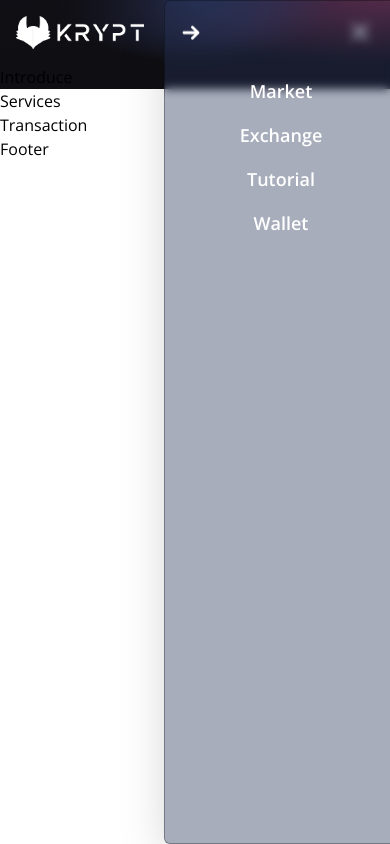
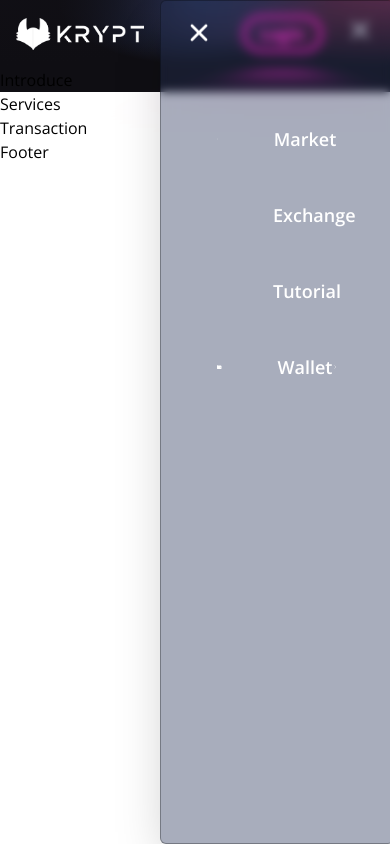
Before and after one commit to minhtri06ltr/KRYPT, a React (Vite) app in the folder client/: page / in a window 390 px wide. Both pictures are taken after a click on the icon 360 px from the left and 32 px from the top of the page. Built offline with nearby package versions, Linux system fonts and the light colour scheme.

Commit message:
navbar animation + mobile

```diff
--- a/client/index.html
+++ b/client/index.html
@@ -4,7 +4,7 @@
     <meta charset="UTF-8" />
     <link rel="icon" type="image/svg+xml" href="/src/favicon.svg" />
     <meta name="viewport" content="width=device-width, initial-scale=1.0" />
-    <title>Vite App</title>
+    <title>WEB-3.0</title>
   </head>
   <body>
     <div id="root"></div>
--- a/client/src/components/Navbar.jsx
+++ b/client/src/components/Navbar.jsx
@@ -1,9 +1,27 @@
 import logo from "../../images/logo.png";
-import { HiMenuAlt4, HiX, HiArrowSmRight } from "react-icons/hi";
+import {
+  HiMenuAlt4,
+  HiX,
+  HiOutlineChevronRight,
+  HiAcademicCap,
+} from "react-icons/hi";
+import { GrBitcoin } from "react-icons/gr";
+import { GiCardExchange } from "react-icons/gi";
+import { FaWallet } from "react-icons/fa";
 import { useState } from "react";
 
-const NavbarItem = ({ title, classNameProps }) => {
-  return <li className={`mx-4 cursor-pointer ${classNameProps}`}>{title}</li>;
+const NavbarItem = ({ title, classNameProps, icon }) => {
+  return (
+    <>
+      <li
+        className={`mx-4 transition ease-linear duration-300 hover:opacity-60 text-lg cursor-pointer ${classNameProps}`}
+      >
+        {icon}
+        {title}
+        <HiOutlineChevronRight className="md:hidden ml-auto" fontSize={28} />
+      </li>
+    </>
+  );
 };
 const Navbar = () => {
   const [toggleMenu, setToggleMenu] = useState(false);
@@ -14,44 +32,65 @@ const Navbar = () => {
       </div>
       <ul className="font-semibold justify-between items-center flex-initial list-none text-white hidden md:flex">
         {["Market", "Exchange", "Tutorial", "Wallet"].map((item, i) => (
-          <NavbarItem
-            title={item}
-            classNameProps="transition ease-linear duration-300 hover:opacity-60"
-            key={i}
-          />
+          <NavbarItem title={item} key={i} />
         ))}
         <li className="neon-button font-bold ml-4">Login</li>
       </ul>
+
       <div className="flex relative">
+        <button className="neon-button md:hidden mr-6 font-bold ml-4">
+          Login
+        </button>
         {toggleMenu ? (
           <HiX
             fontSize={28}
-            className="text-white md:hidden cursor-pointer"
+            className="text-white md:hidden cursor-pointer rotate-center"
             onClick={() => setToggleMenu(false)}
           />
         ) : (
           <HiMenuAlt4
             fontSize={28}
-            className="text-white md:hidden cursor-pointer"
+            className="text-white md:hidden cursor-pointer rotate-center"
             onClick={() => setToggleMenu(true)}
           />
         )}
+
         {toggleMenu && (
-          <ul className="animate-slide-in rounded-md flex flex-col items-center shadow-2xl -top-0 -right-2 text-white font-semibold md:hidden blue-glassmorphism h-screen w-[60vw] fixed">
+          <>
+            <ul className="slide-left px-14 z-10 animate-slide-in rounded-md flex flex-col items-center shadow-2xl -top-0 -right-[6.5rem] text-white font-semibold md:hidden blue-glassmorphism h-screen w-[60vw] fixed">
               <li
-              className="w-full my-6 ml-6 animate-bounce cursor-pointer"
+                className="self-start my-6 -ml-8 animate-bounce cursor-pointer"
                 onClick={() => setToggleMenu(false)}
               >
-              <HiArrowSmRight fontSize={28} />
+                <HiX fontSize={28} />
               </li>
-            {["Market", "Exchange", "Tutorial", "Wallet"].map((item, i) => (
+              {[
+                {
+                  title: "Market",
+                  icon: <GrBitcoin fontSize={28} className="mr-14" />,
+                },
+                {
+                  title: "Exchange",
+                  icon: <GiCardExchange fontSize={28} className="mr-14" />,
+                },
+                {
+                  title: "Tutorial",
+                  icon: <HiAcademicCap fontSize={28} className="mr-14" />,
+                },
+                {
+                  title: "Wallet",
+                  icon: <FaWallet fontSize={28} className="mr-14" />,
+                },
+              ].map((item, i) => (
                 <NavbarItem
-                title={item}
+                  title={item.title}
+                  icon={item.icon}
                   key={i}
-                classNameProps="mb-4 transition ease-linear duration-300 hover:opacity-60 text-lg"
+                  classNameProps="w-full flex items-center mt-12 "
                 />
               ))}
             </ul>
+          </>
         )}
       </div>
     </nav>
--- a/client/src/index.css
+++ b/client/src/index.css
@@ -63,6 +63,7 @@ body {
   box-shadow: 0 4px 30px rgba(0, 0, 0, 0.2);
   backdrop-filter: blur(5px);
   -webkit-backdrop-filter: blur(5px);
+  -moz-backdrop-filter: blur(5px);
   border: 1px solid rgba(0, 0, 0, 0.3);
 }
 
@@ -183,6 +184,78 @@ html::-webkit-scrollbar-thumb {
 .neon-button:focus::after {
   opacity: 1;
 }
+/* ----------------------------------------------
+ * Generated by Animista on 2022-3-9 19:4:8
+ * Licensed under FreeBSD License.
+ * See http://animista.net/license for more info.
+ * w: http://animista.net, t: @cssanimista
+ * ---------------------------------------------- */
+
+/**
+ * ----------------------------------------
+ * animation rotate-center
+ * ----------------------------------------
+ */
+@-webkit-keyframes rotate-center {
+  0% {
+    -webkit-transform: rotate(0);
+    transform: rotate(0);
+  }
+  100% {
+    -webkit-transform: rotate(360deg);
+    transform: rotate(360deg);
+  }
+}
+@keyframes rotate-center {
+  0% {
+    -webkit-transform: rotate(0);
+    transform: rotate(0);
+  }
+  100% {
+    -webkit-transform: rotate(360deg);
+    transform: rotate(360deg);
+  }
+}
+.rotate-center {
+  -webkit-animation: rotate-center 0.6s ease-in-out both;
+  animation: rotate-center 0.6s ease-in-out both;
+}
+/* ----------------------------------------------
+ * Generated by Animista on 2022-3-9 19:6:17
+ * Licensed under FreeBSD License.
+ * See http://animista.net/license for more info.
+ * w: http://animista.net, t: @cssanimista
+ * ---------------------------------------------- */
+
+/**
+ * ----------------------------------------
+ * animation slide-left
+ * ----------------------------------------
+ */
+@-webkit-keyframes slide-left {
+  0% {
+    -webkit-transform: translateX(0);
+    transform: translateX(0);
+  }
+  100% {
+    -webkit-transform: translateX(-100px);
+    transform: translateX(-100px);
+  }
+}
+@keyframes slide-left {
+  0% {
+    -webkit-transform: translateX(0);
+    transform: translateX(0);
+  }
+  100% {
+    -webkit-transform: translateX(-100px);
+    transform: translateX(-100px);
+  }
+}
+.slide-left {
+  -webkit-animation: slide-left 0.5s cubic-bezier(0.25, 0.46, 0.45, 0.94) both;
+  animation: slide-left 0.5s cubic-bezier(0.25, 0.46, 0.45, 0.94) both;
+}
 
 @tailwind base;
 @tailwind components;
--- a/client/vite.config.js
+++ b/client/vite.config.js
@@ -1,7 +1,14 @@
-import { defineConfig } from 'vite'
-import react from '@vitejs/plugin-react'
+import { defineConfig } from "vite";
+import react from "@vitejs/plugin-react";
 
 // https://vitejs.dev/config/
 export default defineConfig({
-  plugins: [react()]
-})
+  plugins: [react()],
+  server: {
+    hmr: {
+      host: "3000-minhtri06ltr-web30-ux3bldiba3n.ws-us34.gitpod.io/:3000",
+      port: 3000,
+      protocol: "wss",
+    },
+  },
+});
```
Also changed, not shown: 2 other files (tests, documents, lock files or other folders). Lines whose indentation alone changed are shown as unchanged.
